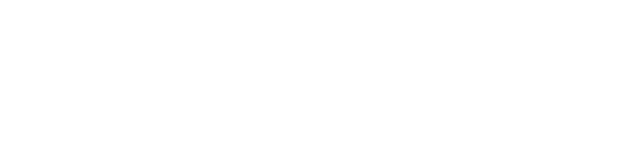
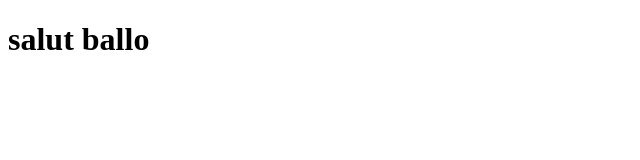
Before and after one commit to yawadouti5-cyber/lare-projet, a plain HTML site: page index.html in a window 1280 px wide. Shown: the whole page, without its empty margins (0-640 px from the left). Drawn offline with Linux system fonts and the light colour scheme.

Commit message:
modification du titre

```diff
--- a/index.html
+++ b/index.html
@@ -6,6 +6,6 @@
     <title>Document</title>
 </head>
 <body>
-
+    <h1>salut ballo</h1>
 </body>
 </html>
```
